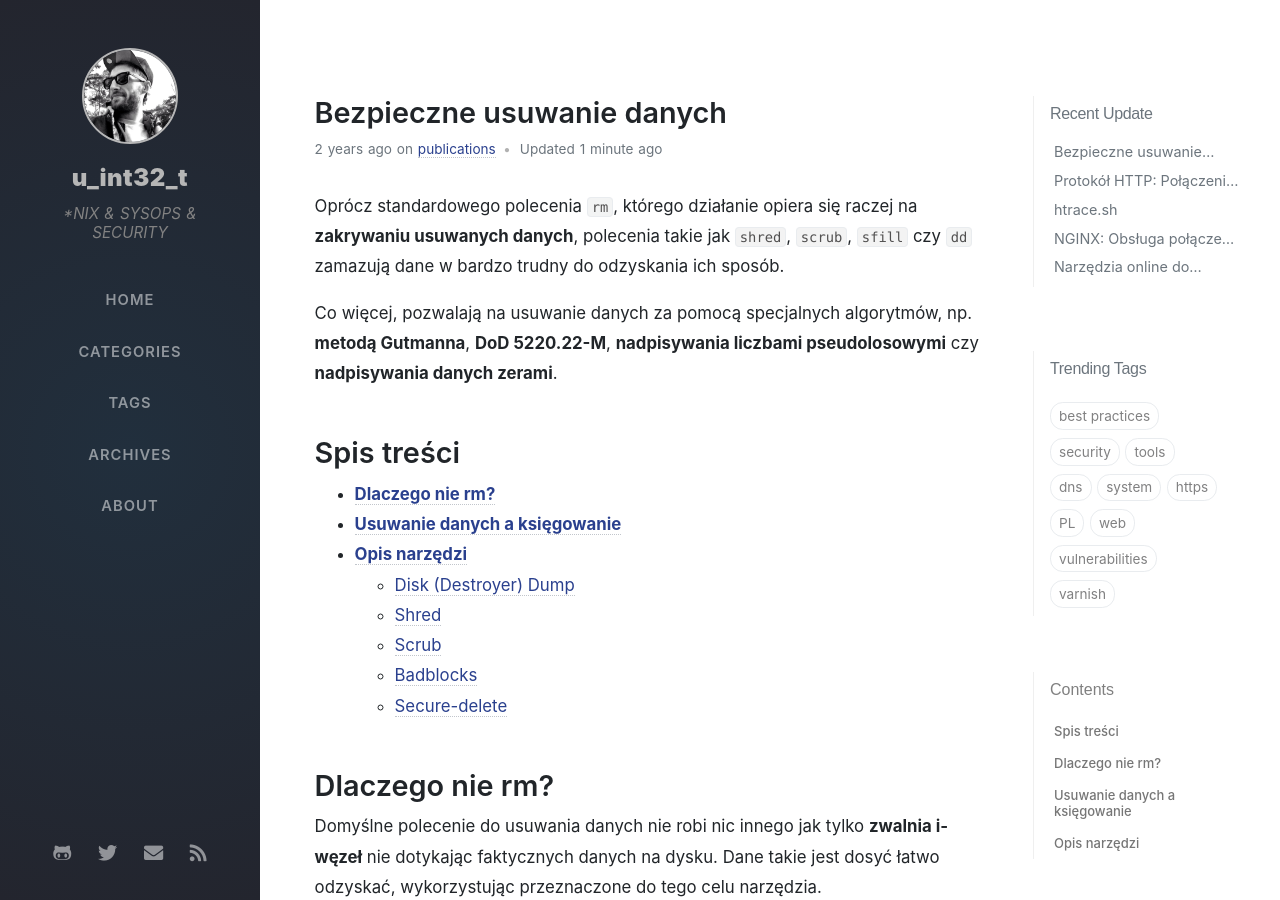
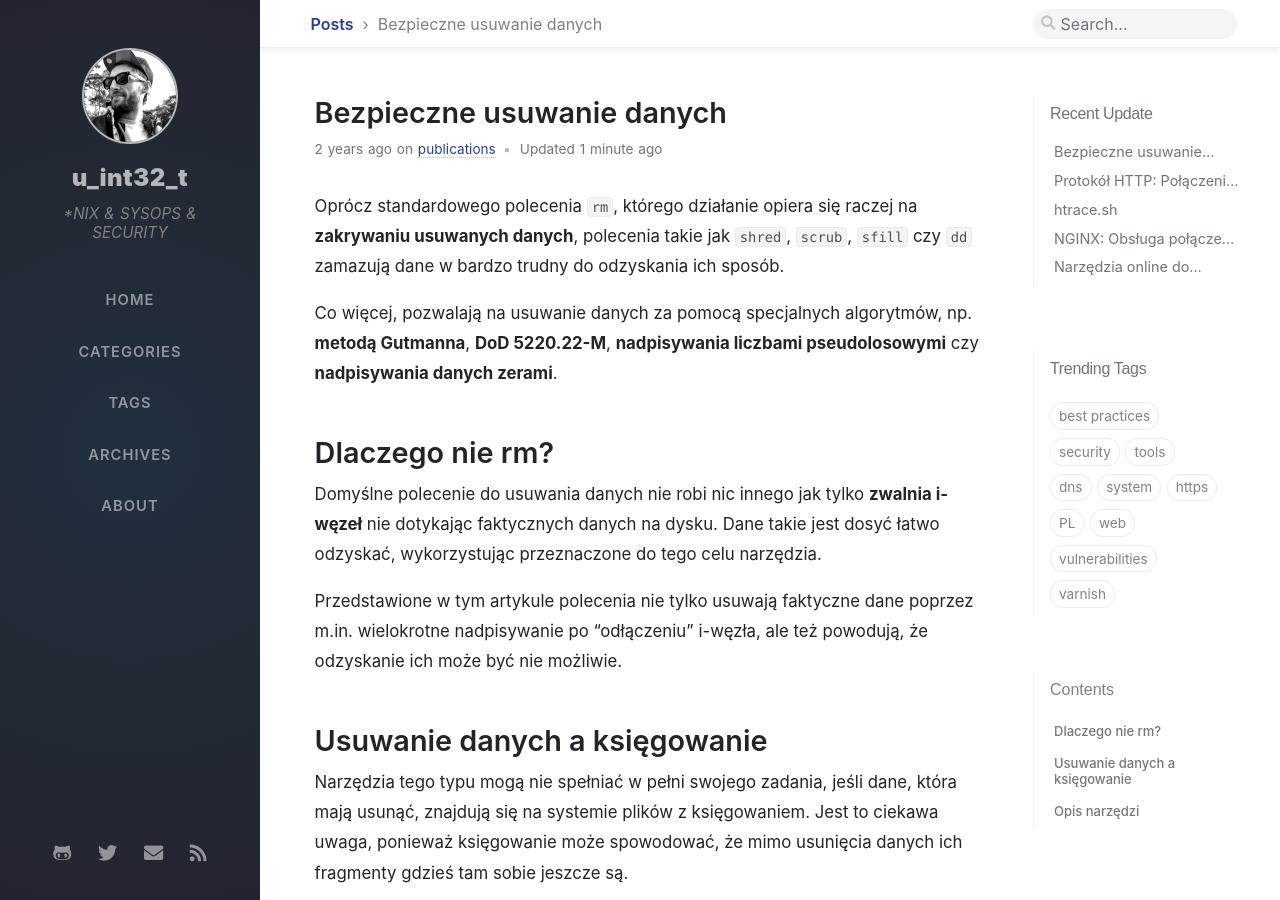
Before and after one commit to morristech/trimstray.github.io, a Jekyll site: the page built from _posts/2017-12-14-bezpieczne_usuwanie_danych.md, in a window 1280 px wide and 900 px high. Built offline with Jekyll 4.4.1, drawn with Linux system fonts in a browser that asks for light colours; nearby versions of some CDN libraries; some web fonts are replaced; comment, search, counter and statistics services are not loaded.

Commit message:
remove TOC - signed-off-by: trimstray <trimstray@gmail.com>

```diff
--- a/_posts/2017-12-14-bezpieczne_usuwanie_danych.md
+++ b/_posts/2017-12-14-bezpieczne_usuwanie_danych.md
@@ -13,17 +13,6 @@ seo:
 Oprócz standardowego polecenia `rm`, którego działanie opiera się raczej na **zakrywaniu usuwanych danych**, polecenia takie jak `shred`, `scrub`, `sfill` czy `dd` zamazują dane w bardzo trudny do odzyskania ich sposób.
 
 Co więcej, pozwalają na usuwanie danych za pomocą specjalnych algorytmów, np. **metodą Gutmanna**, **DoD 5220.22-M**, **nadpisywania liczbami pseudolosowymi** czy **nadpisywania danych zerami**.
-
-# Spis treści
-
-- **[Dlaczego nie rm?](#dlaczego-nie-rm)**
-- **[Usuwanie danych a księgowanie](#usuwanie-danych-a-księgowanie)**
-- **[Opis narzędzi](#opis-narzędzi)**
-  * [Disk (Destroyer) Dump](#disk-destroyer-dump)
-  * [Shred](#shred)
-  * [Scrub](#scrub)
-  * [Badblocks](#badblocks)
-  * [Secure-delete](#secure-delete)
 
 # Dlaczego nie rm?
 
```
